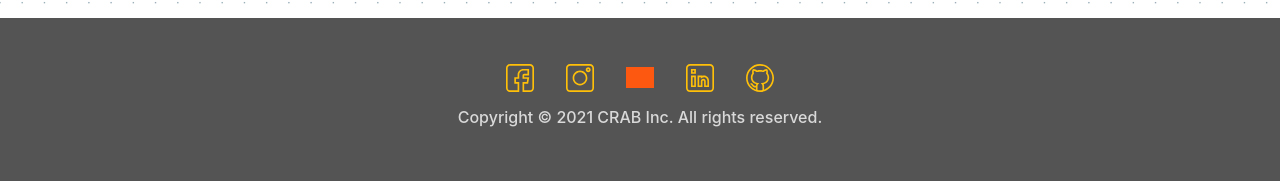
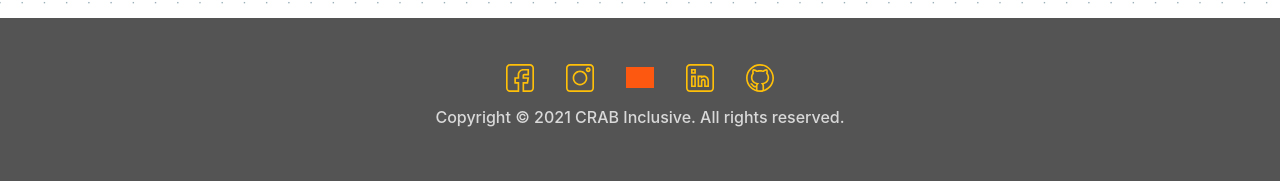
Before and after one commit to ABCSquad/tracr, a Django app: page / in a window 1280 px wide. Shown: the part 2546-2727 px from the top of the page. Run offline with Django 3.2, Linux system fonts and the light colour scheme; grey boxes are pictures that could not be loaded.

Commit message:
Merged and changed the model to v4plusmin

```diff
--- a/main/templates/main/home.html
+++ b/main/templates/main/home.html
@@ -242,7 +242,7 @@
               /></a>
             </div>
             <h6 class="text-center mb-md-4 gainsboro-color">
-              Copyright © 2021 CRAB Inc. All rights reserved.
+              Copyright © 2021 CRAB Inclusive. All rights reserved.
             </h6>
           </div>
         </div>
```
